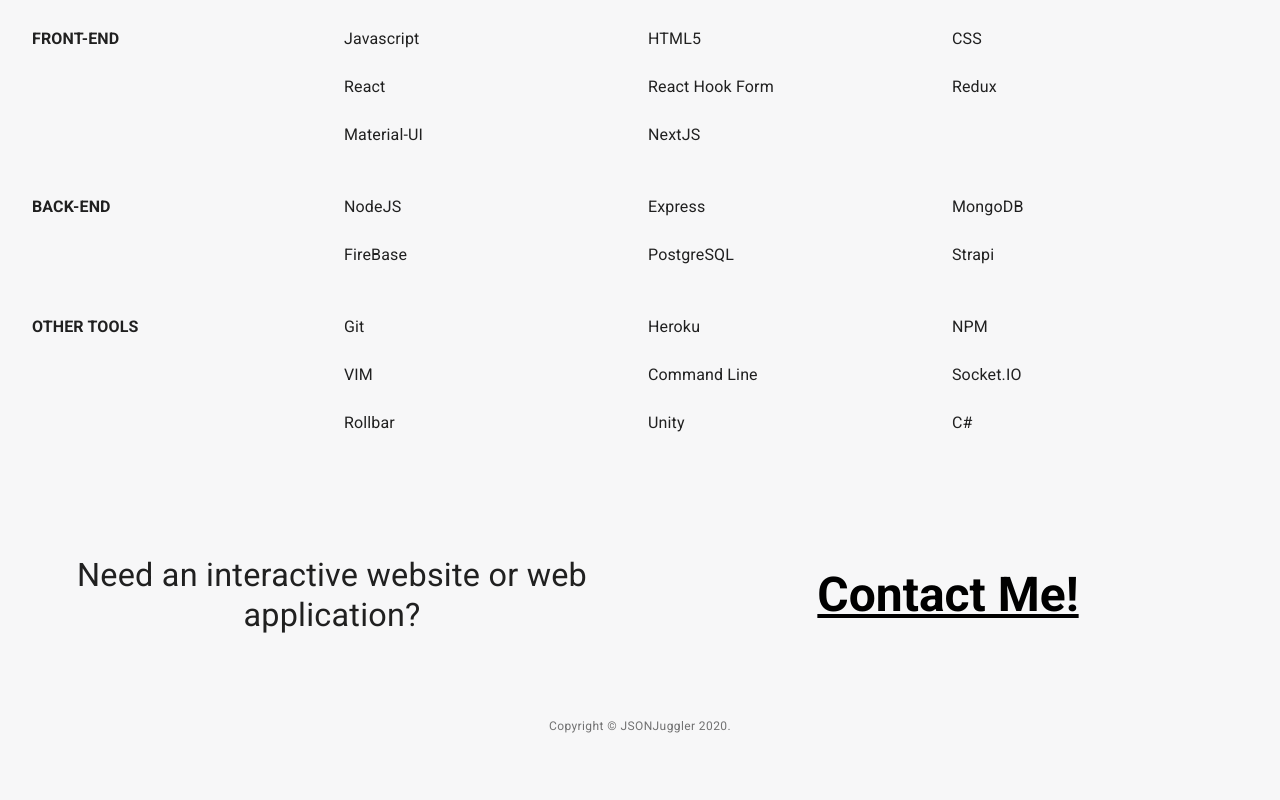
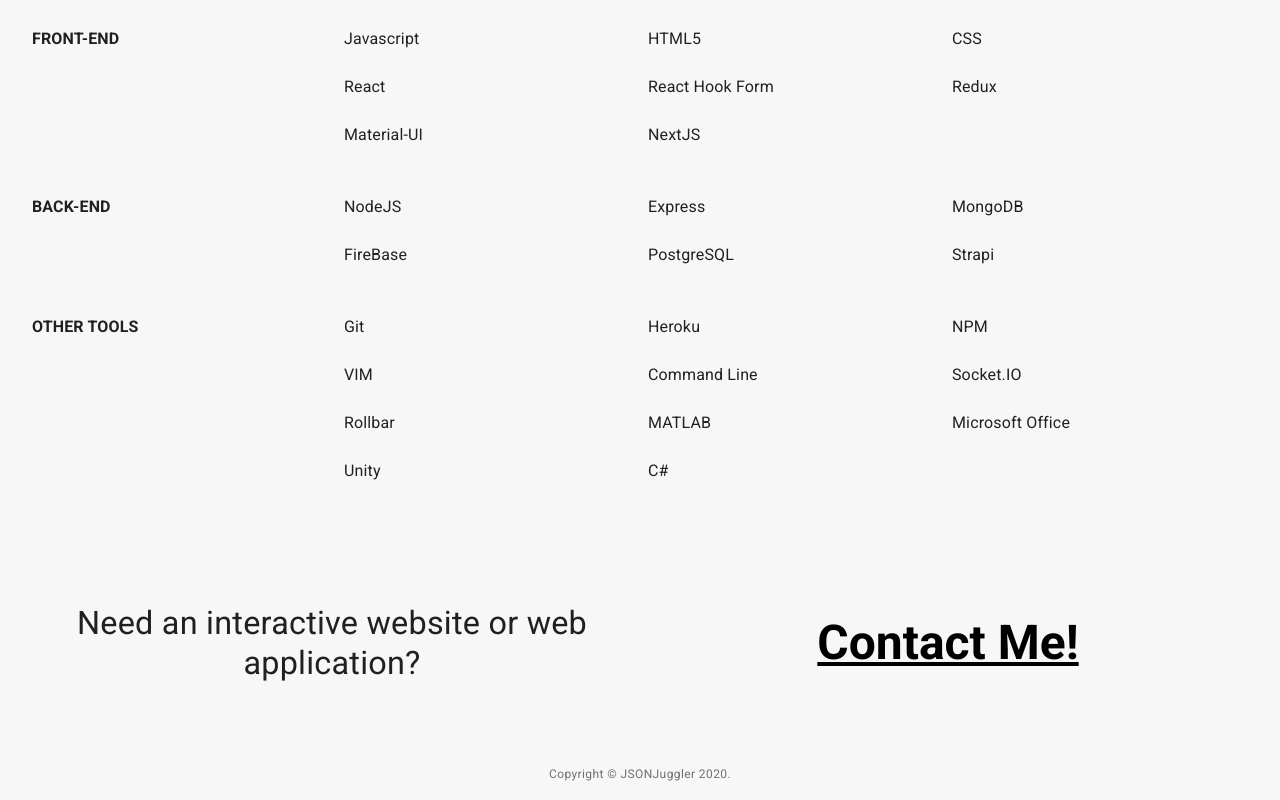
Before and after one commit to JSONJuggler/portfolio, a Next.js app: page /about in a window 1280 px wide. Shown: the part 1036-1836 px from the top of the page. Before the commit the page ends 1788 px from the top, so only its background shows below. Built offline with nearby package versions, Linux system fonts and the light colour scheme.

Commit message:
about page update

```diff
--- a/pages/about.js
+++ b/pages/about.js
@@ -244,6 +244,12 @@
                   <Typography variant="body1">Rollbar</Typography>
                 </Grid>
                 <Grid item className={classes.gridEntry} xs={6} md={4}>
+                  <Typography variant="body1">MATLAB</Typography>
+                </Grid>
+                <Grid item className={classes.gridEntry} xs={6} md={4}>
+                  <Typography variant="body1">Microsoft Office</Typography>
+                </Grid>
+                <Grid item className={classes.gridEntry} xs={6} md={4}>
                   <Typography variant="body1">Unity</Typography>
                 </Grid>
                 <Grid item className={classes.gridEntry} xs={6} md={4}>
```
